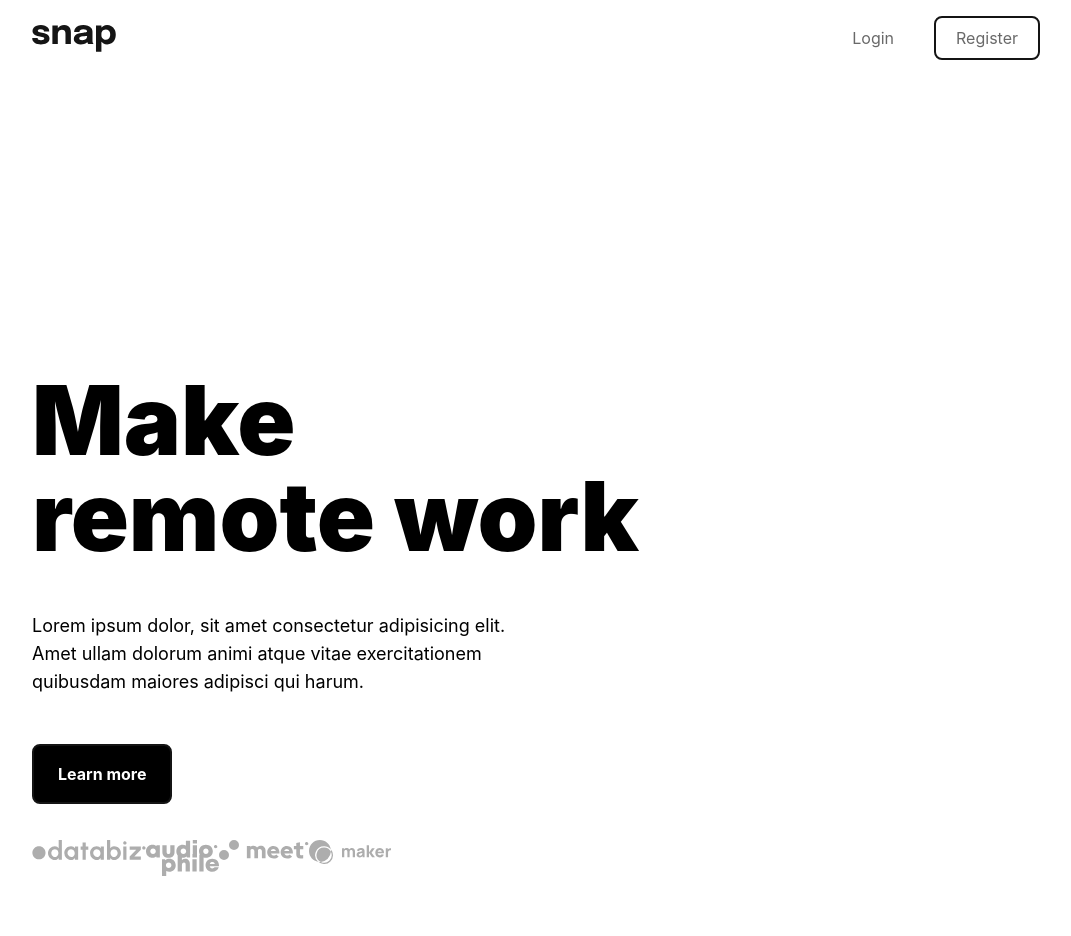
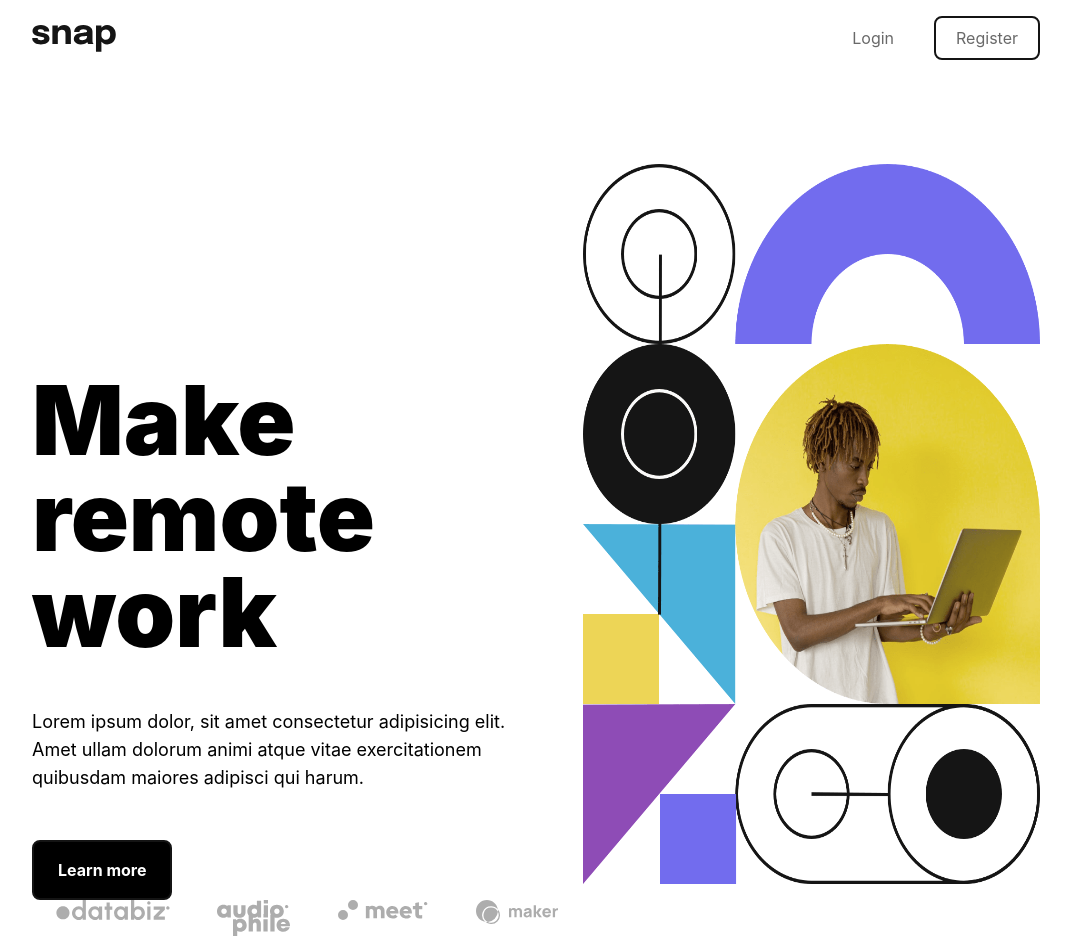
Before and after one commit to VladimirRM/Tailwind-, a React (Create React App) app: page / in a window 1280 px wide. Shown: the whole page, without its empty margins (104-1175 px from the left). Before the commit the page ends 900 px from the top, so only its background shows below. Built offline with nearby package versions, Linux system fonts and the light colour scheme.

Commit message:
adding rirht section img

```diff
--- a/src/Components/Main-section/Main-section.jsx
+++ b/src/Components/Main-section/Main-section.jsx
@@ -1,6 +1,8 @@
 import React from 'react'
 import MenImageMobile from '../../images/image-hero-mobile.png'
 import Button from '../Button'
+import MenImage from '../../images/image-hero-desktop.png';
+
 
 import { ReactComponent as Databiz } from '../../images/client-databiz.svg'
 import { ReactComponent as Audiophile } from '../../images/client-audiophile.svg'
@@ -9,20 +11,24 @@ import { ReactComponent as Maker } from '../../images/client-maker.svg'
 
 const MainSection = () => {
     return (
-        <section className='w-full flex mt-6  h-screen'>
+        <section className='w-full flex mt-6  h-screen justify-between'>
             <div className='relative text-left mt-12'>
                 <h1 className="text-8xl font-black mt-60 whitespace-pre-line">{`Make\n remote work`}</h1>
                 <p className='text-medium-gray text-lg my-12 whitespace-pre-line'>
                     {`Lorem ipsum dolor, sit amet consectetur adipisicing elit.\n Amet ullam dolorum animi atque vitae exercitationem\n quibusdam maiores adipisci qui harum.`}
                 </p>
                 <Button isFilled={true}>Learn more</Button>
-                <div className="flex justify-around absolute bottom-2">
+                <div className=" flex justify-around  bottom-2 w-full">
+
                     <Databiz />
                     <Audiophile />
                     <Meet />
                     <Maker />
                 </div>
             </div>
+            <div className="flex w-2/4 mt-20">
+                <img src={MenImage} alt='Men'/>
+            </div>
         </section>
     )
 }
```
